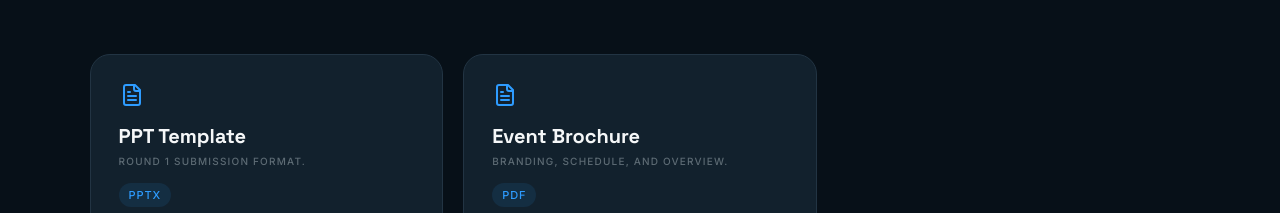
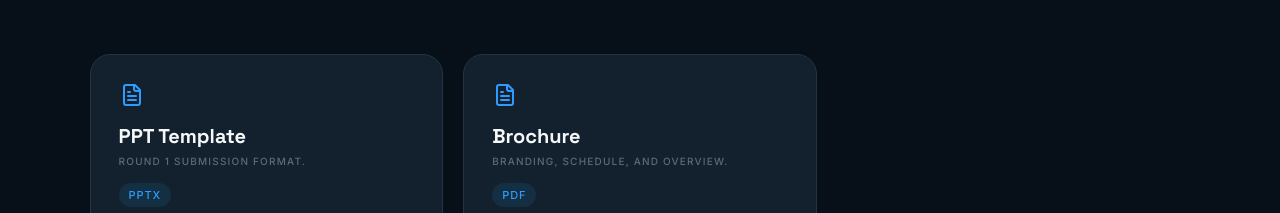
Before and after one commit to VMedithon/website, a React (Vite) app: page / in a window 1280 px wide. Shown: the part 5260-5473 px from the top of the page. Built offline with nearby package versions, Linux system fonts and the light colour scheme.

Commit message:
chore(resources): 'Event Brochure' -> 'Brochure'

```diff
--- a/src/data.ts
+++ b/src/data.ts
@@ -164,7 +164,7 @@ export const problemStatements = [
 
 export const resources = [
 	{ title: "PPT Template", type: "PPTX", desc: "Round 1 submission format." },
-	{ title: "Event Brochure", type: "PDF", desc: "Branding, schedule, and overview." },
+	{ title: "Brochure", type: "PDF", desc: "Branding, schedule, and overview." },
 ];
 
 export interface Sponsor {
```
